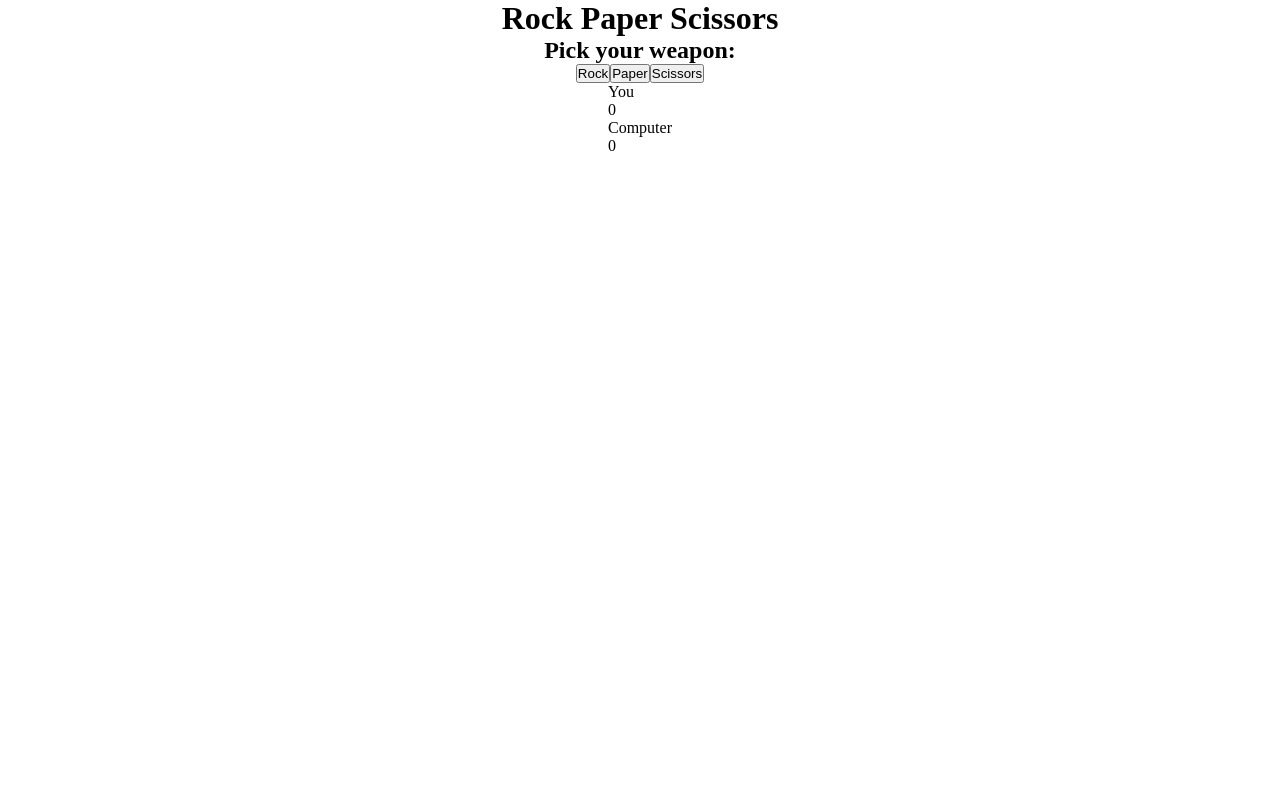
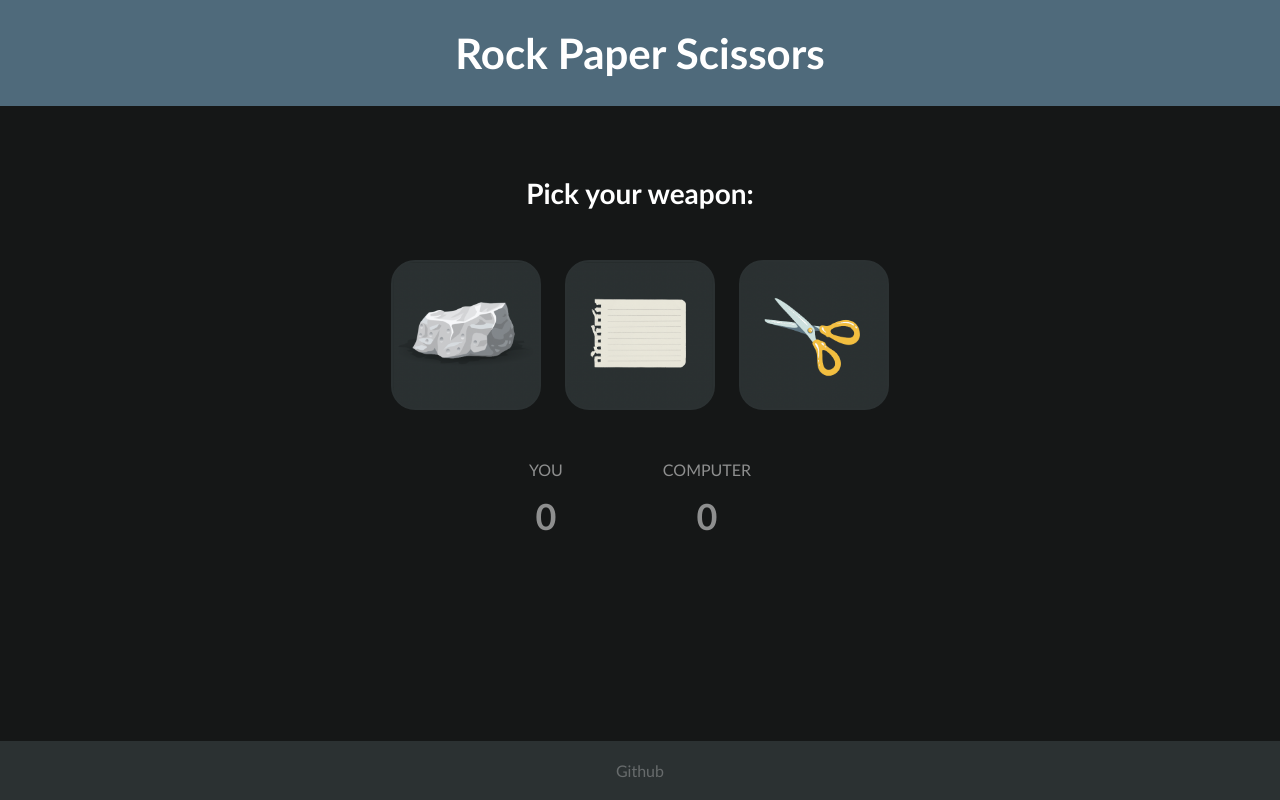
Before and after one commit to abegail/odin-rock-paper-scissors, a plain HTML site: page index.html in a window 1280 px wide. Both pictures are taken after a click on the button "Start Game". Drawn offline with Linux system fonts and the light colour scheme.

Commit message:
Finish layout

```diff
--- a/index.html
+++ b/index.html
@@ -7,8 +7,9 @@
     <script src="script.js" defer></script>
 </head>
 <body>
-    <h1>Rock Paper Scissors</h1>
-    <h2 id="message">Human vs. Computer</h2>
+    <header><h1>Rock Paper Scissors</h1></header>
+    <div id="gameContent">
+        <h2 id="message">Can you beat the computer?</h2>
         <div id="weaponsContainer"></div>
         <div id="statsContainer">
             <div id="humanStats">
@@ -22,9 +23,8 @@
                 <div class="selection"></div>
             </div>
         </div>
-    <div id="weaponChoice"></div>
-    <div id="score"></div>
-    <button id="newGame">Start Game</button>
-
+        <button id="newGame" class="newGameInitial">Start Game</button>
+    </div>
+    <footer>Github</footer>
 </body>
 </html>
--- a/script.js
+++ b/script.js
@@ -3,6 +3,8 @@ const body = document.querySelector('body');
 const message = document.querySelector('#message');
 const weaponsContainer = document.querySelector('#weaponsContainer');
 const statsContainer = document.querySelector('#statsContainer');
+const footer = document.querySelector('footer');
+const gameContent = document.querySelector('#gameContent');
 
 // Game stats (score, weapon selection)
 const humanStats = document.querySelector('#humanStats');
@@ -16,11 +18,11 @@ const computerPlayerSelection = document.querySelector('#computerStats>.selectio
 
 // Create weapon selection
 const rock = document.createElement('button');
-rock.textContent = "Rock";
+rock.classList.add('rock');
 const paper = document.createElement('button');
-paper.textContent = "Paper";
+paper.classList.add('paper');
 const scissors = document.createElement('button');
-scissors.textContent = "Scissors";
+scissors.classList.add('scissors');
 
 // Translate button clicks
 const startButton = document.querySelector('#newGame');
@@ -51,13 +53,13 @@ function startGame() {
     weaponsContainer.appendChild(scissors);
 
     // Show stats
-    humanPlayer.textContent = 'You';
-    computerPlayer.textContent = 'Computer';
+    humanPlayer.textContent = 'YOU';
+    computerPlayer.textContent = 'COMPUTER';
 
     humanPlayerScore.textContent = humanScoreNumber;
     computerPlayerScore.textContent = computerScoreNumber;
 
-    body.removeChild(startButton);
+    gameContent.removeChild(startButton);
 }
 
 function playRound(playerSelection) {
@@ -90,9 +92,10 @@ function checkEndGame() {
         weaponsContainer.removeChild(paper);
         weaponsContainer.removeChild(scissors);
         startButton.textContent = 'New Game';
-        body.appendChild(startButton);
+        gameContent.append(startButton);
         humanScoreNumber = 0;
         computerScoreNumber = 0;
+        startButton.classList.remove('newGameInitial');
     }
 }
 
--- a/style.css
+++ b/style.css
@@ -1,10 +1,120 @@
 * {
     margin: 0;
     padding: 0;
+    font-family: 'Trebuchet MS', 'Lucida Sans Unicode', 'Lucida Grande', 'Lucida Sans', Arial, sans-serif;
 }
 
 body {
     display: flex;
     flex-direction: column;
     align-items: center;
+    justify-content: center;
+    height: 100vh;
 }
+
+header {
+    background-color: #4F6A7B;
+    width: 100%;
+    text-align: center;
+    flex: none;
+    padding: 28px 0;
+}
+
+#gameContent {
+    width: 100%;
+    flex: 1;
+    background-color: #151717;
+    display: flex;
+    flex-direction: column;
+    align-items: center;
+}
+
+h1 {
+    font-size: 42px;
+    color: white;
+}
+
+h2 {
+    font-size: 28px;
+}
+
+.newGameInitial {
+    margin-top: -80px;
+}
+
+#newGame {
+    width: 200px;
+    height: 60px;
+    color: #E5E9E9;
+    border: 5px solid white;
+    border-radius: 26px;
+    background-color: #4A6064;
+    font-size: 20px;
+}
+
+#message,
+.player,
+.score,
+.selection {
+    color: #8E8F8F;
+}
+
+#message {
+    color: white;
+    padding-top: 70px;
+}
+
+#weaponsContainer {
+    display: flex;
+    gap: 24px;
+    padding: 50px 0;
+}
+
+#weaponsContainer button {
+    background-size: cover;
+    background-position: center;
+    width: 150px;
+    height: 150px;
+    border: 2px solid #2B3132;
+    border-radius: 24px;
+}
+
+.rock {
+    background-image: url(images/rock.png);
+}
+
+.paper {
+    background-image: url(images/paper.png);
+}
+
+.scissors {
+    background-image: url(images/scissors.png);
+}
+
+#statsContainer {
+    display: flex;
+    gap: 100px;
+    padding-bottom: 100px;
+}
+
+#humanStats,
+#computerStats {
+    display: flex;
+    flex-direction: column;
+    align-items: center;
+}
+
+.score {
+    font-size: 36px;
+    font-weight: bold;
+    padding: 15px 0;
+}
+
+footer {
+    width: 100%;
+    text-align: center;
+    flex: none;
+    background-color: #2B3132;
+    color: #676B6C;
+    padding: 20px 0;
+}
```
Also changed, not shown: images/paper.png (added), images/rock.png (added), images/scissors.png (added). Lines whose indentation alone changed are shown as unchanged.
